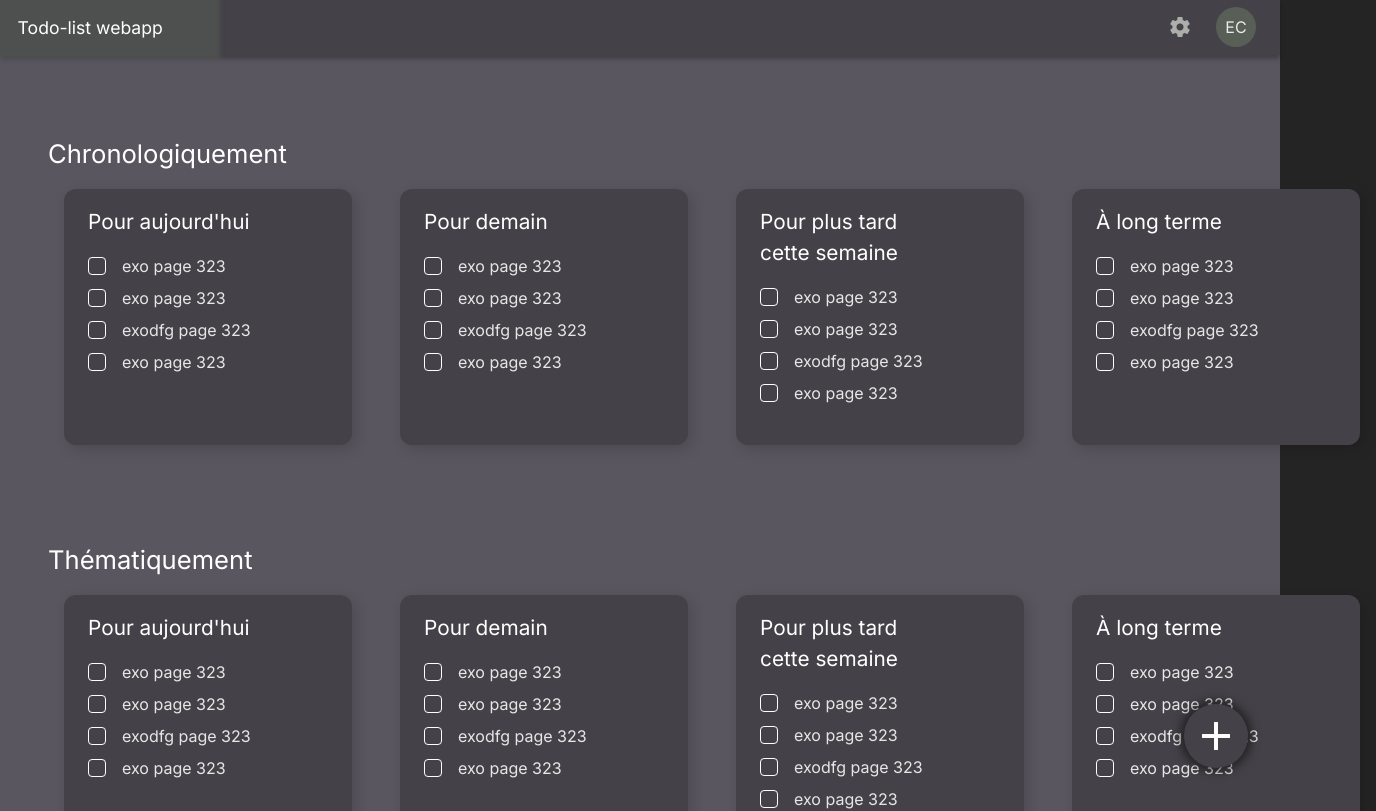
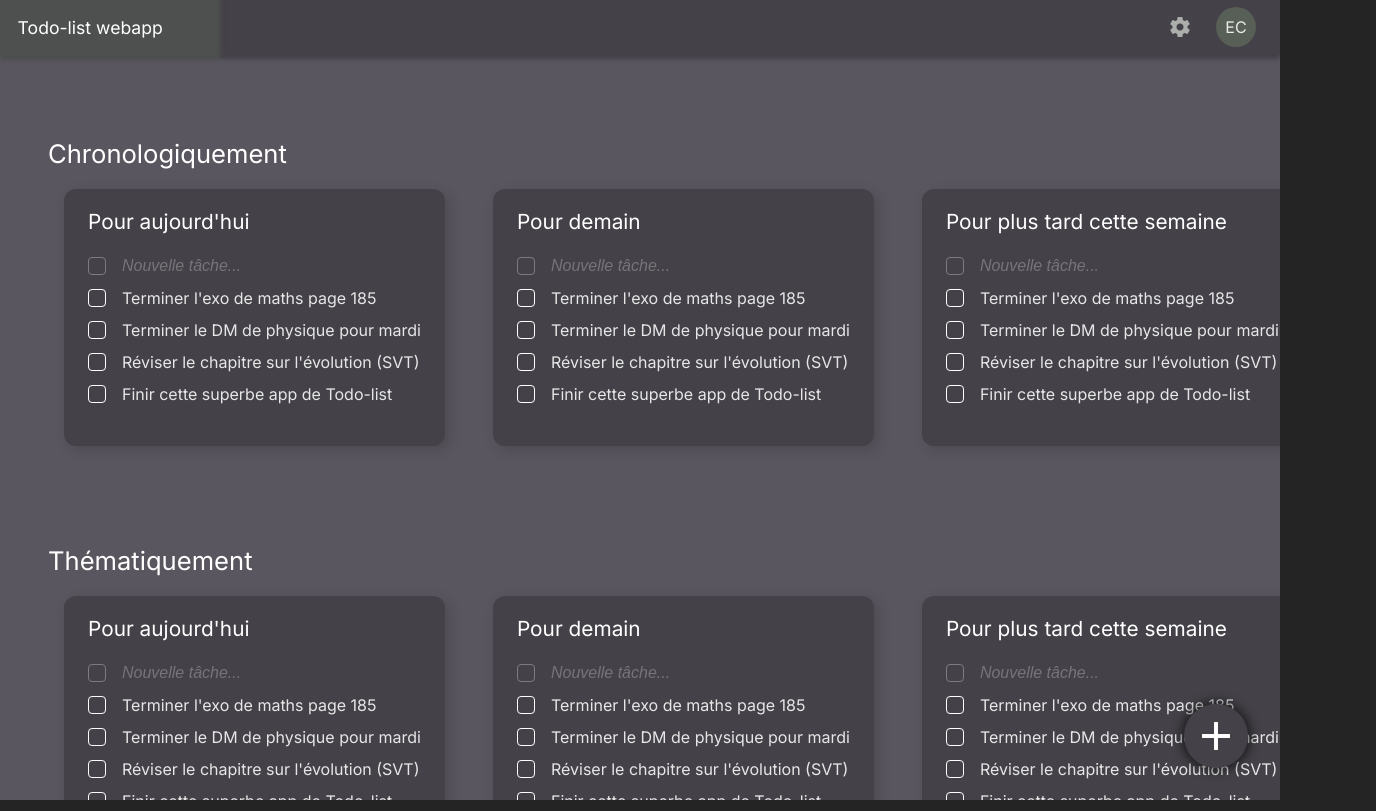
Before and after one commit to Em-ilien/Todo-list, a React (Vite) app: page / in a window 1280 px wide. Shown: the top 811 px of the page, 1376 px wide, since content can reach past the window. Built offline with nearby package versions, Linux system fonts and the light colour scheme.

Commit message:
dev add new task btn

```diff
--- a/src/App.css
+++ b/src/App.css
@@ -3,8 +3,9 @@
 .App {
   background: #59565f;
   width: 100vw;
-  min-height: 100vh;
+  height: 100vh;
   font-family: 'Inter', sans-serif;
+  overflow-x: hidden;
 }
 
 .Header {
@@ -16,8 +17,6 @@
   backdrop-filter: blur(5px);
   position: sticky;
   top: 0;
-  left: 0;
-  right: 0;
   z-index: 1;
 }
 
--- a/src/components/FilterCard.jsx
+++ b/src/components/FilterCard.jsx
@@ -1,9 +1,12 @@
 import React from "react";
 import Task from "./Task.jsx";
+import NewTask from "./NewTask.jsx";
 import {useSnapshot, state} from "../store.js";
 
 export default function FilterCard(props) {
-  const tasksList = state.tasks.map((task, index) => (
+  const snap = useSnapshot(state);
+
+  const tasksList = snap.tasks.map((task, index) => (
     <Task key={index} task={task}/>
   ));
 
@@ -13,7 +16,10 @@ export default function FilterCard(props) {
         <h3 style={cardTitle}>{props.title}</h3>
         <i className="material-icons" style={moreIcon}>more_vert</i>
       </header>
-      <div className="content">{tasksList}</div>
+      <div className="content">
+        <NewTask />
+        {tasksList}
+      </div>
     </div>
   );
 }
@@ -43,6 +49,7 @@ const cardTitle = {
   fontWeight: "400",
   fontSize: "1.3em",
   color: "#fff",
+  whiteSpace: "nowrap",
 }
 
 const moreIcon = {
--- a/src/components/Main.jsx
+++ b/src/components/Main.jsx
@@ -9,7 +9,7 @@ export default function Main(props) {
     ));
 
   return (
-    <main className="Main">
+    <main className="Main" style={mainStyle}>
         <div className="plus-icon" style={plusIcon}>
             <i className="material-icons" style={{fontSize: "3em"}}>add</i>
         </div>
@@ -35,6 +35,7 @@ const plusIcon = {
     justifyContent: "center",
     alignItems: "center",
     cursor: "pointer",
+    zIndex: "1",
 }
 
 const filterCardSections = {
@@ -45,3 +46,7 @@ const filterCardSections = {
     gap: "5em",
     margin: "0px 3em",
 }
+
+const mainStyle = {
+    overflow: "scroll",
+}
--- /dev/null
+++ b/src/components/NewTask.jsx
@@ -0,0 +1,54 @@
+import React from 'react';
+import { state, addNewTask } from "../store.js";
+import { useSnapshot } from "valtio";
+
+
+export default function Task(props) {
+    const snap = useSnapshot(state);
+
+    function onClickNewTask(e) {
+        console.log("New task clicked");
+        addNewTask("new");
+    }
+
+  return (
+    <div className="New Task" style={newTask} onClick={onClickNewTask}>
+      <div className="checkbox" style={checkbox}>
+        <i className="material-icons" style={checkmarkIcon}>check</i>
+      </div>
+      <span style={newTaskLabel}>Nouvelle tâche...</span>
+    </div>
+  );
+}
+
+const newTask = {
+  display: "flex",
+  flexDirection: "row",
+  alignItems: "center",
+  gap: "1em",
+  margin: "0.5em 0em",
+  opacity: "0.3",
+  cursor: "pointer",
+}
+
+const checkbox = {
+    width: "1em",
+    height: "1em",
+    borderRadius: "0.25em",
+    display: "flex",
+    justifyContent: "center",
+    alignItems: "center",
+    border: "1px solid #fff",
+}
+
+const checkmarkIcon = {
+    fontSize: "1em",
+    color: "#fff",
+    opacity: "0",
+    cursor: "pointer",
+}
+
+const newTaskLabel = {
+    fontStyle: "italic",
+    fontFamily: "sans-serif",
+}
--- a/src/components/SectionFilterCards.jsx
+++ b/src/components/SectionFilterCards.jsx
@@ -44,6 +44,7 @@ export default function SectionFilterCards(props) {
 }
 
 const sectionFilterCards = {
+  padding: "0 4em 0 0",
 }
 
 const sectionTitle = {
--- a/src/components/Task.jsx
+++ b/src/components/Task.jsx
@@ -15,7 +15,7 @@ export default function Task(props) {
       <div className="checkbox" style={checkbox} onClick={onCheckboxClicked}>
         <i className="material-icons" style={checkmarkIcon}>check</i>
       </div>
-      <span>{task.title}</span>
+      <span style={taskTitle}>{task.title}</span>
     </div>
   );
 }
@@ -44,3 +44,7 @@ const checkmarkIcon = {
   opacity: "0",
   cursor: "pointer",
 }
+
+const taskTitle = {
+  whiteSpace: "nowrap",
+}
--- a/src/store.js
+++ b/src/store.js
@@ -1,11 +1,15 @@
 import { proxy, useSnapshot } from 'valtio'
 
 const state = proxy({ tasks: [
-    {id: 0, title:"exo page 323", description:"", done:false},
-    {id: 1, title:"exo page 323", description:"", done:false},
-    {id: 2, title:"exodfg page 323", description:"", done:false},
-    {id: 3, title:"exo page 323", description:"", done:false},
+    {id: 0, title:"Terminer l'exo de maths page 185", description:"", done:false},
+    {id: 1, title:"Terminer le DM de physique pour mardi", description:"", done:false},
+    {id: 2, title:"Réviser le chapitre sur l'évolution (SVT)", description:"", done:false},
+    {id: 3, title:"Finir cette superbe app de Todo-list", description:"", done:false},
 ] });
+
+export const addNewTask = (title) => {
+    state.tasks.push({id: state.tasks.length, title, description:"", done:false})
+}
 
 export const changeTaskStatus = (id) => {
     state.tasks[id].done = !state.tasks[id].done
```
